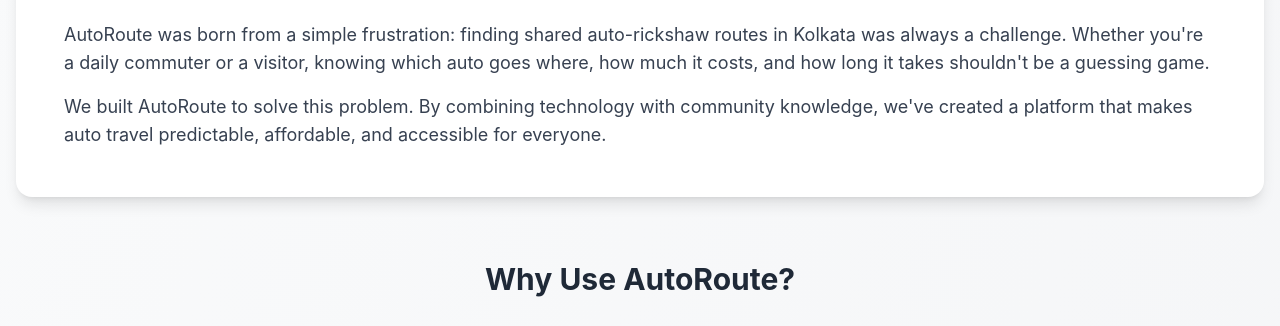
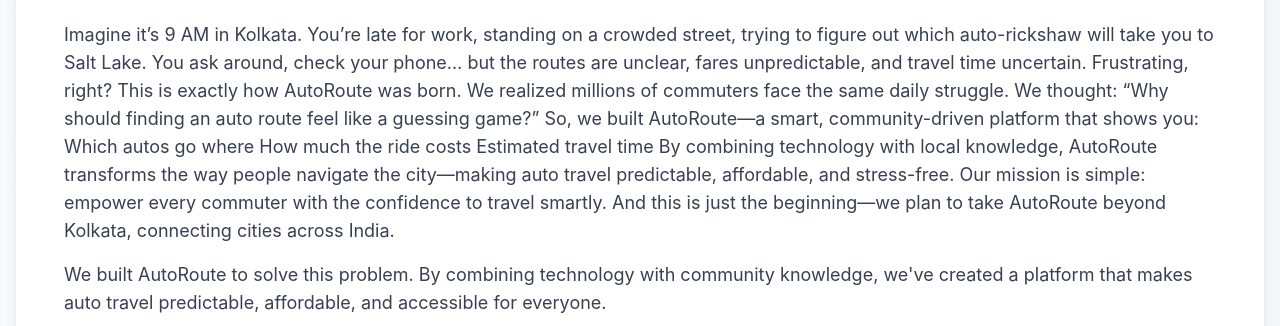
Before and after one commit to THELASTARTIST/Ricktrix, a plain HTML site: page about.html in a window 1280 px wide. Shown: the part 455-781 px from the top of the page. Drawn offline with nearby package versions, Linux system fonts and the light colour scheme.

Commit message:
NEW DRAFT

```diff
--- a/about.html
+++ b/about.html
@@ -71,9 +71,21 @@
                 <h2 class="text-3xl font-bold text-gray-800 dark:text-gray-200 mb-6">Our Story</h2>
                 <div class="prose dark:prose-invert max-w-none">
                     <p class="text-lg text-gray-700 dark:text-gray-300 mb-4">
-                        AutoRoute was born from a simple frustration: finding shared auto-rickshaw routes in Kolkata was always a challenge.
-                        Whether you're a daily commuter or a visitor, knowing which auto goes where, how much it costs, and how long it takes
-                        shouldn't be a guessing game.
+                        Imagine it’s 9 AM in Kolkata. You’re late for work, standing on a crowded street, trying to figure out which auto-rickshaw will take you to Salt Lake. You ask around, check your phone… but the routes are unclear, fares unpredictable, and travel time uncertain. Frustrating, right?
+
+This is exactly how AutoRoute was born. We realized millions of commuters face the same daily struggle. We thought: “Why should finding an auto route feel like a guessing game?”
+
+So, we built AutoRoute—a smart, community-driven platform that shows you:
+
+Which autos go where
+
+How much the ride costs
+
+Estimated travel time
+
+By combining technology with local knowledge, AutoRoute transforms the way people navigate the city—making auto travel predictable, affordable, and stress-free.
+
+Our mission is simple: empower every commuter with the confidence to travel smartly. And this is just the beginning—we plan to take AutoRoute beyond Kolkata, connecting cities across India.
                     </p>
                     <p class="text-lg text-gray-700 dark:text-gray-300">
                         We built AutoRoute to solve this problem. By combining technology with community knowledge, we've created a platform
```
